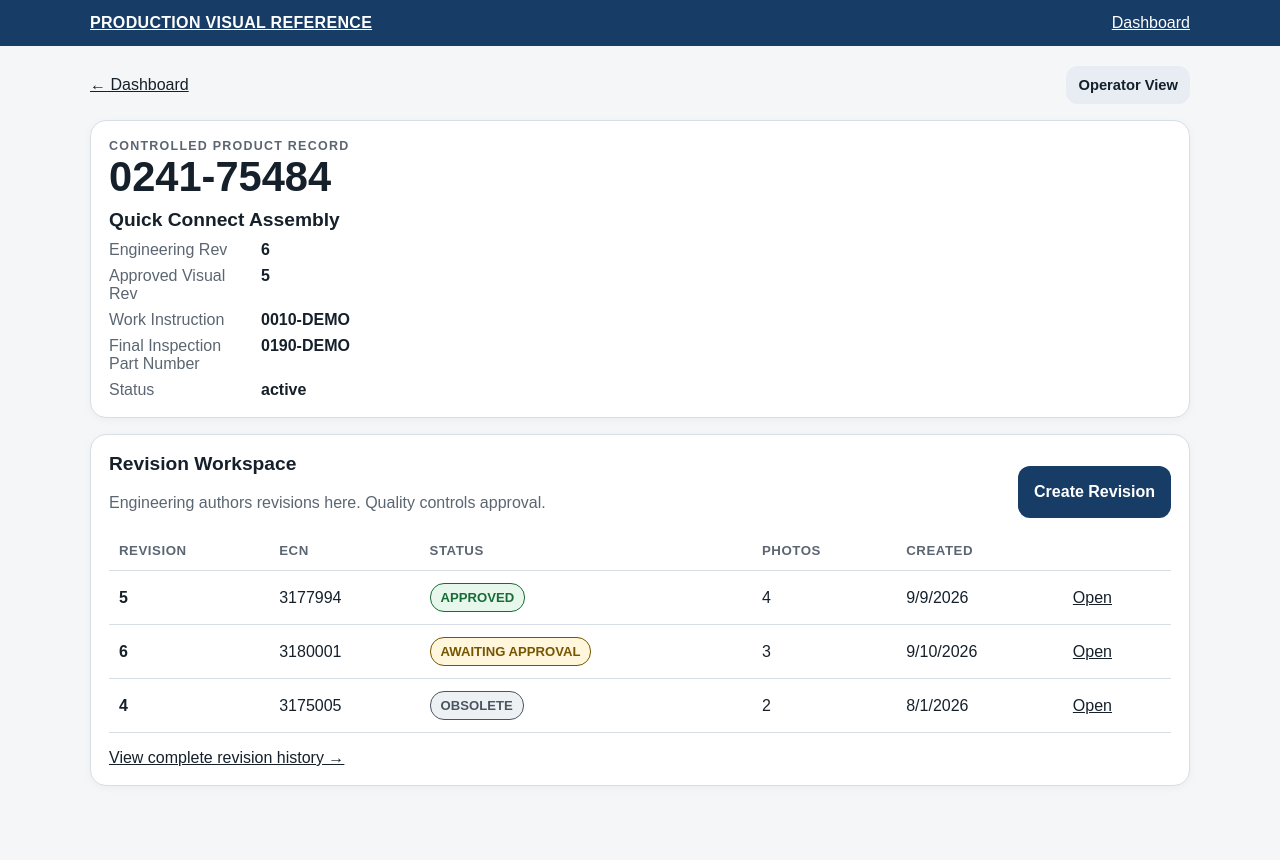
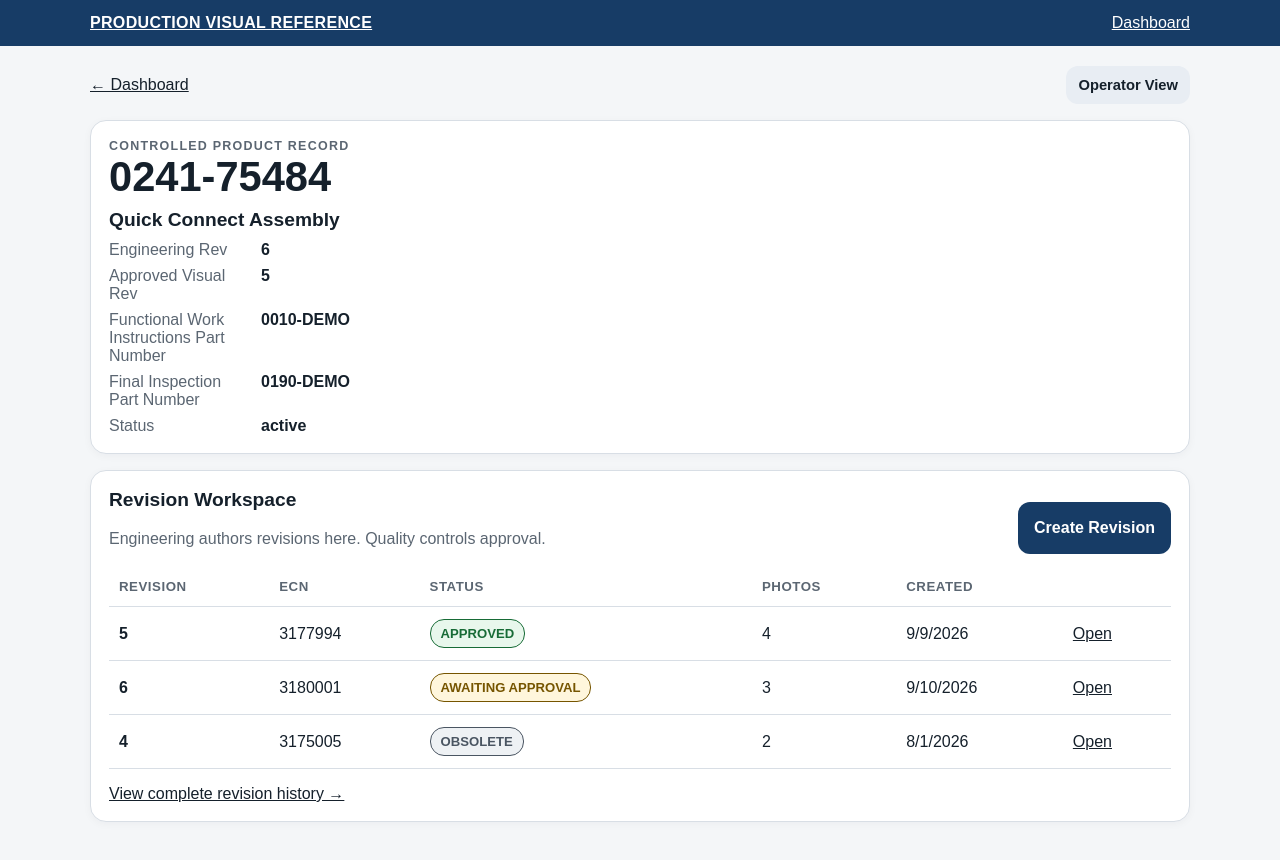
Before and after one commit to quirozr21-ops/production-visual-reference, a Next.js app: page /admin/products/11111111-1111-1111-1111-111111111111 in a window 1280 px wide. Shown: the top 860 px of the page. Before the commit the page ends 834 px from the top, so only its background shows below. Built offline with nearby package versions, Linux system fonts and the light colour scheme; no server answers.

Commit message:
Rename work instruction UI label to Functional Work Instructions Part Number

```diff
--- a/src/app/admin/products/[productId]/page.tsx
+++ b/src/app/admin/products/[productId]/page.tsx
@@ -38,7 +38,7 @@ export default async function ControlledProductPage({
         <dl className="meta">
           <dt>Engineering Rev</dt><dd>{product.current_engineering_revision ?? "Not set"}</dd>
           <dt>Approved Visual Rev</dt><dd>{product.current_approved_visual_revision ?? "None"}</dd>
-          <dt>Work Instruction</dt><dd>{product.work_instruction_number ?? "—"}</dd>
+          <dt>Functional Work Instructions Part Number</dt><dd>{product.work_instruction_number ?? "—"}</dd>
           <dt>Final Inspection Part Number</dt><dd>{product.final_inspection_part_number ?? "—"}</dd>
           <dt>Status</dt><dd>{product.status}</dd>
         </dl>
```
